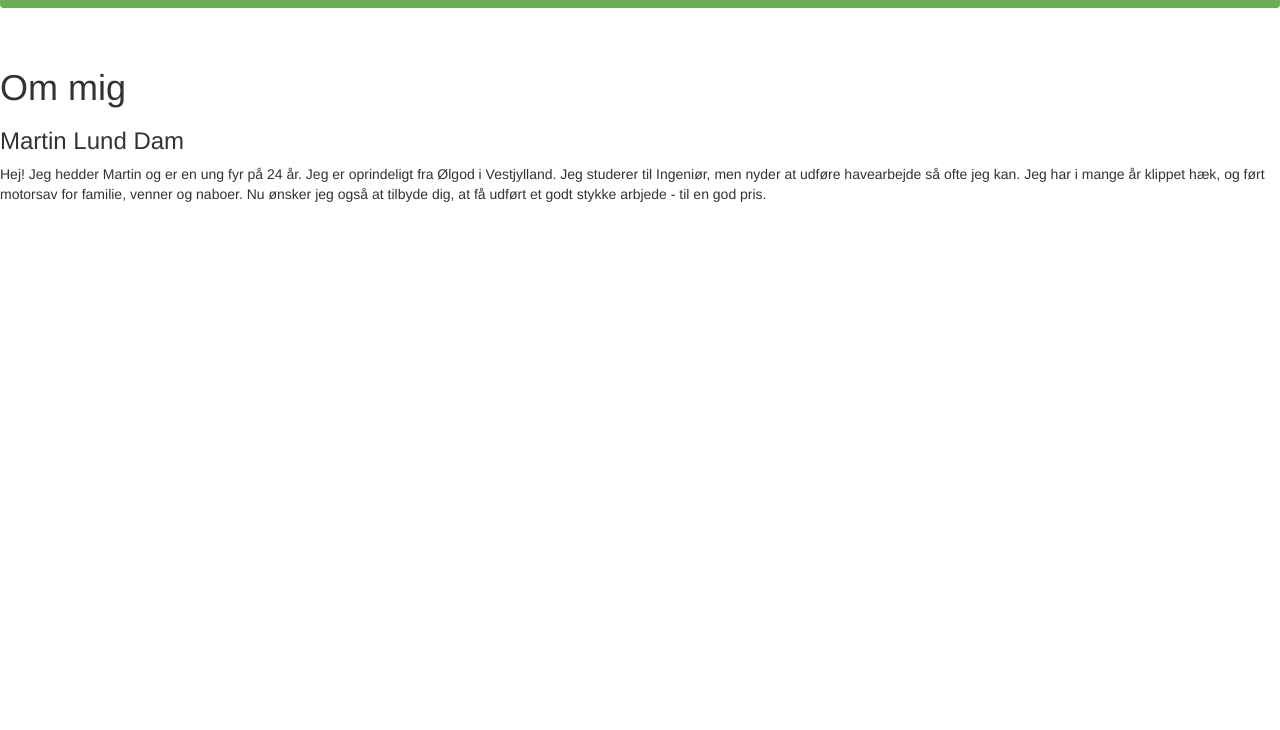
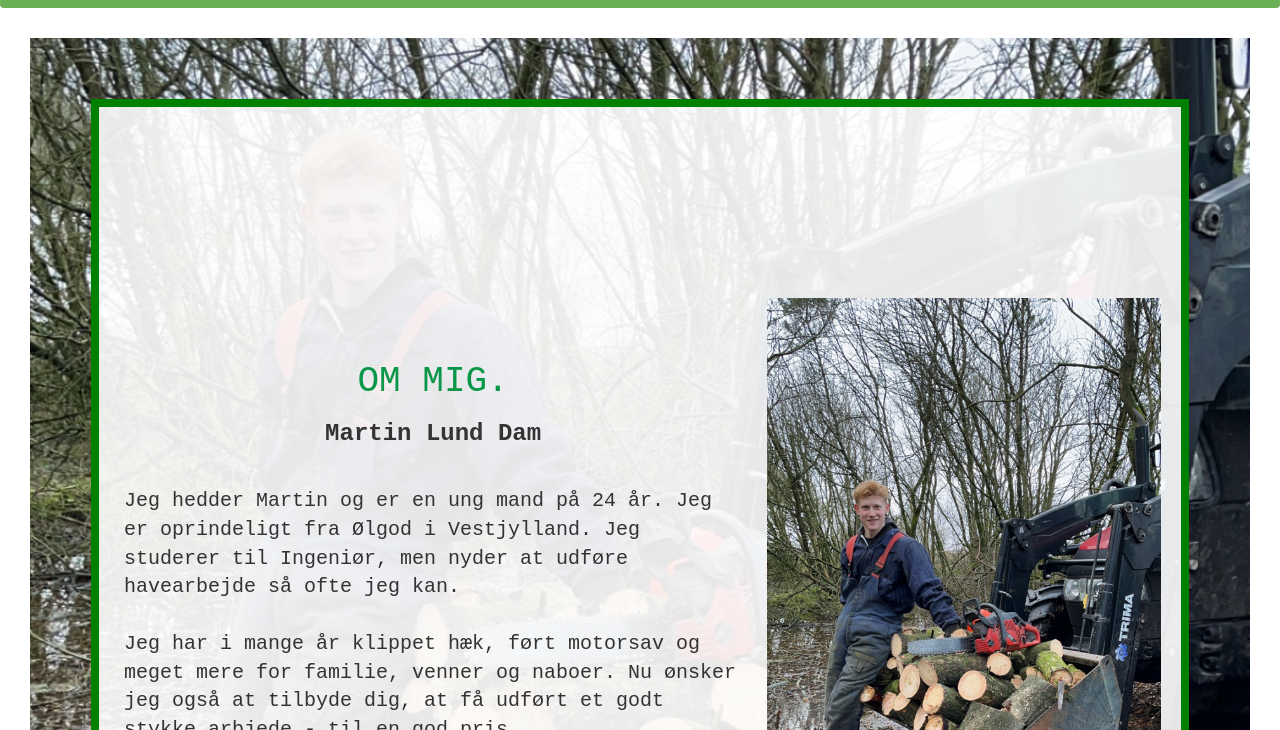
Before and after one commit to MartinLundDam/l-hegnogh-k.github.io, a plain HTML site: page om.html in a window 1280 px wide. Shown: the part 70-800 px from the top of the page. Drawn offline with nearby package versions, Linux system fonts and the light colour scheme.

Commit message:
a LOT of changes to om

```diff
--- a/frontpage.css
+++ b/frontpage.css
@@ -9,13 +9,14 @@
 
 .intro {
     padding: 15px 15px;
-    margin-top: 50px;
+    margin-top: 30px;
     border: #0e490c;
     /*background-color: aqua;*/
 }
 .intro h3 {
     color: #0e490c;
     font-family: 'Courier New', Courier, monospace;
+    font-weight: bold;
 }
 
 .serv {
--- a/om.css
+++ b/om.css
@@ -8,5 +8,79 @@
 }
 
 .about_me {
-    margin-top: 60px;
+    position: absolute;
+    display: flex;
+    justify-content: center;
+    align-items: center;
+    /* margin-top: 60px; */
+    /* margin: 30px; */
+    padding: 10px;
+    border: solid 8px green;
+    width: 90%;
+    height: 90%;
+    background-color: rgba(255, 255, 255, 0.9); /* Semi-transparent background */
+    /* flex-direction: column; */
+    /* object-fit: cover; */
 }
+
+.about_me img {
+    max-height: 700px;
+    margin: 10px;
+}
+.about_me h1 {
+    color: rgb(9, 150, 72);
+
+}
+
+.about_me h3 {
+    font-family: 'Courier New', Courier, monospace;
+    font-weight: bold;
+}
+
+.overskrift {
+    justify-content: center;
+    text-align: center;
+    margin-bottom: 40px;
+}
+
+.text {
+    margin: 15px;
+    font-family: monospace;
+    font-size: 20px;
+}
+/* Media query for smaller screens */
+@media screen and (max-width: 600px) {
+    .text {
+        font-size: 18px; /* Adjust font size for smaller screens */
+    }
+}
+
+.background_img {
+    display: flex;
+    position: relative;
+    /* align-items: center; */
+    /* justify-content: center; */
+    margin: 30px;
+    justify-content: center;
+    align-items: center;
+}
+.image_behind {
+    aspect-ratio: 1 / 1;
+}
+
+.background_img img {
+    display: block;
+    object-fit: cover;
+    max-width: 100%;
+    object-fit: cover;
+}
+
+.image-resize {
+    object-fit: cover;
+    object-position: center center;
+}
+
+img {
+    max-height: 100%;
+    max-height: 100%;
+}
--- a/om.html
+++ b/om.html
@@ -1,6 +1,7 @@
 <!DOCTYPE html>
 
 <html lang="en">
+
 <head>
     <meta charset="UTF-8">
     <!-- <meta name="viewport" content="width=device-width, initial-scale=1.0"> -->
@@ -9,6 +10,7 @@
     <link rel="stylesheet" href="om.css">
     <link rel="stylesheet" href="https://maxcdn.bootstrapcdn.com/bootstrap/3.4.1/css/bootstrap.min.css">
 </head>
+
 <body>
     <nav>
         <div class="navbar">
@@ -22,18 +24,34 @@
             </ul>
         </div>
     </nav>
+    <div class="background_img">
+        <img class="img-responsive image-resize image_behind" src="IMG_8372.JPG" alt="">
+        <div class="about_me">
+            <div class="text">
+                <div class="overskrift">
+                    <h1>OM MIG.</h1>
+                    <h3>Martin Lund Dam</h3>
+                </div>
 
-    <div class="about_me">
-        <h1>Om mig</h1>
-        <h3>Martin Lund Dam</h3>
-        <p>Hej! Jeg hedder Martin og er en ung fyr på 24 år. Jeg er oprindeligt fra Ølgod i Vestjylland.
-            Jeg studerer til Ingeniør, men nyder at udføre havearbejde så ofte jeg kan. Jeg har i mange år klippet hæk,
-            og ført motorsav for familie, venner og naboer. Nu ønsker jeg også at tilbyde dig, at få udført et godt
-            stykke arbjede - til en god pris.
+                    Jeg hedder Martin og er en ung mand på 24 år. Jeg er oprindeligt fra Ølgod i Vestjylland.
+                    Jeg studerer til Ingeniør, men nyder at udføre havearbejde så ofte jeg kan. <br> <br> Jeg har i mange år
+                    klippet hæk, ført motorsav og meget mere for familie, venner og naboer. Nu ønsker jeg også at tilbyde dig, at få udført et
+                    godt stykke arbjede - til en god pris.
+                    <br> <br>
+                    Jeg er perfektionistisk i det jeg laver, og ønsker at vi begge er tilfredse i sidste ende.
+                    <br><br>
+                    Lyder det som noget for dig, så er du velkommen til at kontakte mig! Jeg ser frem til at høre fra dig. Du kan finde oplysninger i <a href="/laehegnoghaek/contact.html"><em>"KONTAKT MIG"</em></a>.
 
-            <!-- mere? -->
-        </p>
+
+                    <!-- mere? -->
+                </p>
+            </div>
+            <img src="IMG_8372.JPG" alt="">
+
+        </div>
     </div>
 
+
 </body>
+
 </html>
```
Also changed, not shown: index.html (+1 -1 lines), IMG_8372.JPG (added).
